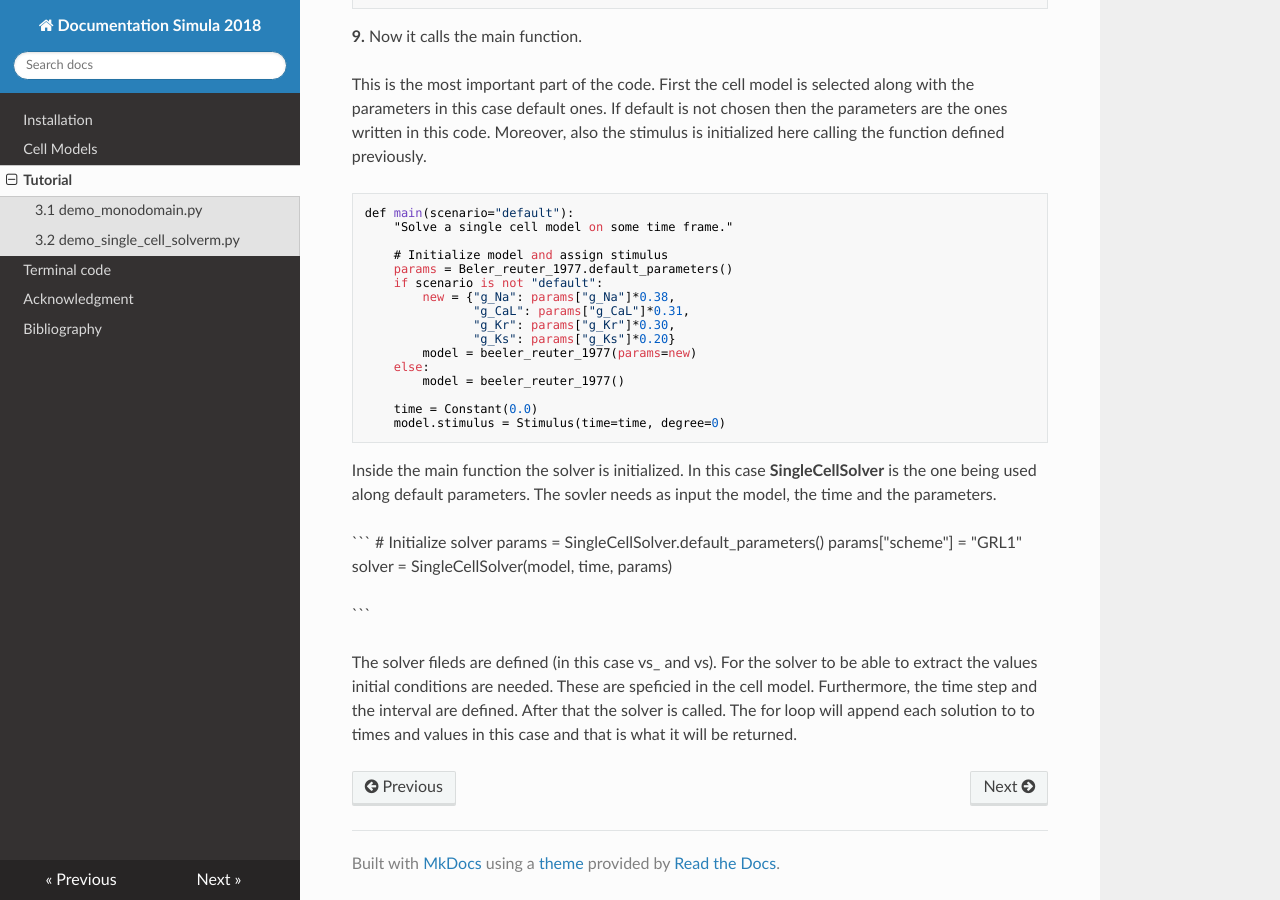
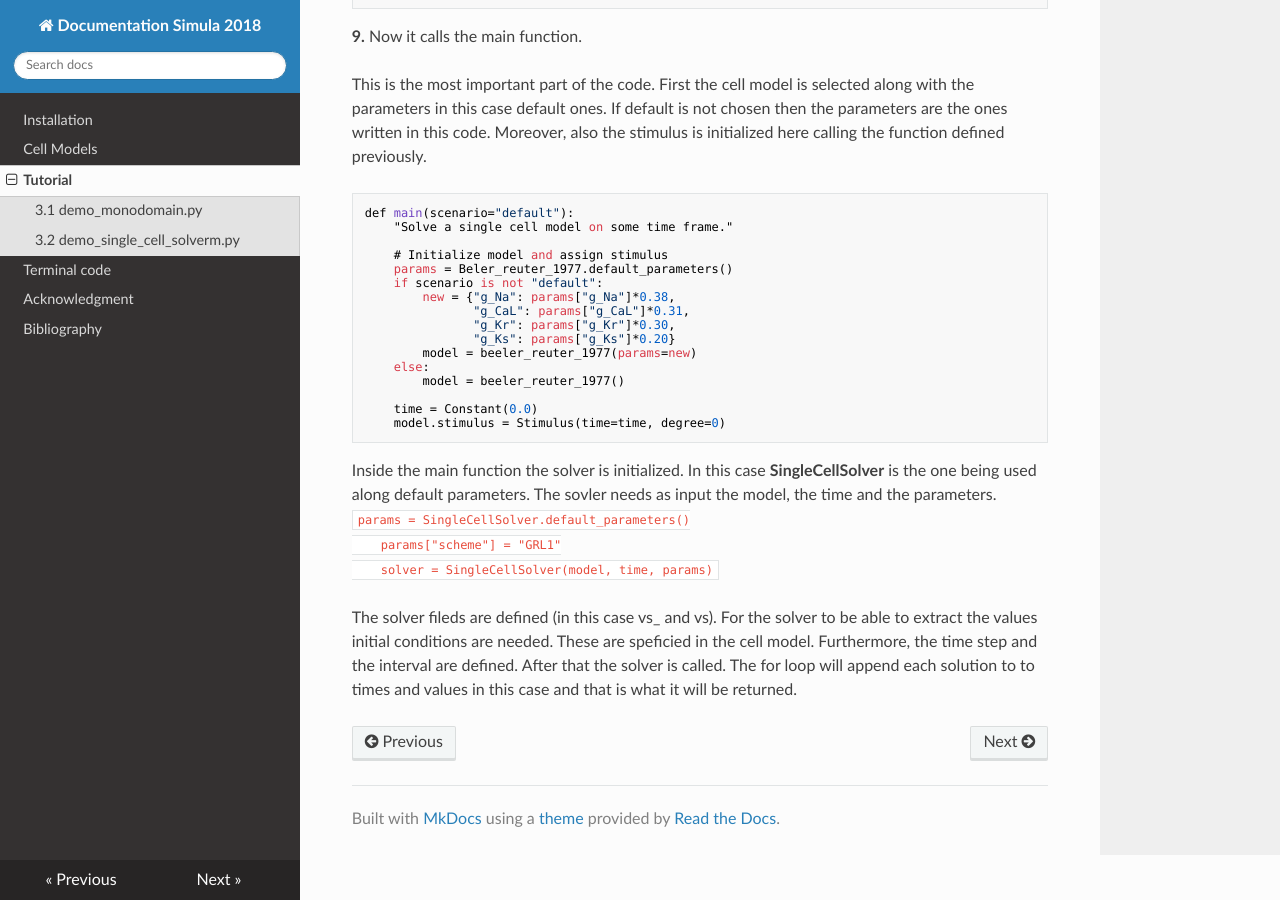
Before and after one commit to ErikaKvalem/Documentation-2018-MkDocs, an MkDocs documentation site: the page built from docs/tutorial.md, in a window 1280 px wide and 900 px high, scrolled down 5597 px. Built offline with MkDocs 1.6.1, drawn with Linux system fonts in a browser that asks for light colours; nearby versions of some CDN libraries; old or Windows-style settings are respelled for this version of MkDocs.

Commit message:
Update tutorial.md

````diff
--- a/docs/tutorial.md
+++ b/docs/tutorial.md
@@ -289,14 +289,10 @@ def main(scenario="default"):
 ```
 
 Inside the main function the solver is initialized. In this case **SingleCellSolver** is the one being used along default parameters. The sovler needs as input the model, the time and the parameters.
-
-
 ```
-    # Initialize solver
-    params = SingleCellSolver.default_parameters()
+params = SingleCellSolver.default_parameters()
     params["scheme"] = "GRL1"
     solver = SingleCellSolver(model, time, params)
-
  ```
 
 The solver fileds are defined (in this case vs_ and vs). For the solver to be able to extract the values initial conditions are needed. These are speficied in the cell model. Furthermore, the time step and the interval are defined. After that the solver is called. The for loop will append each solution to to times and values in this case and that is what it will be returned.
````
